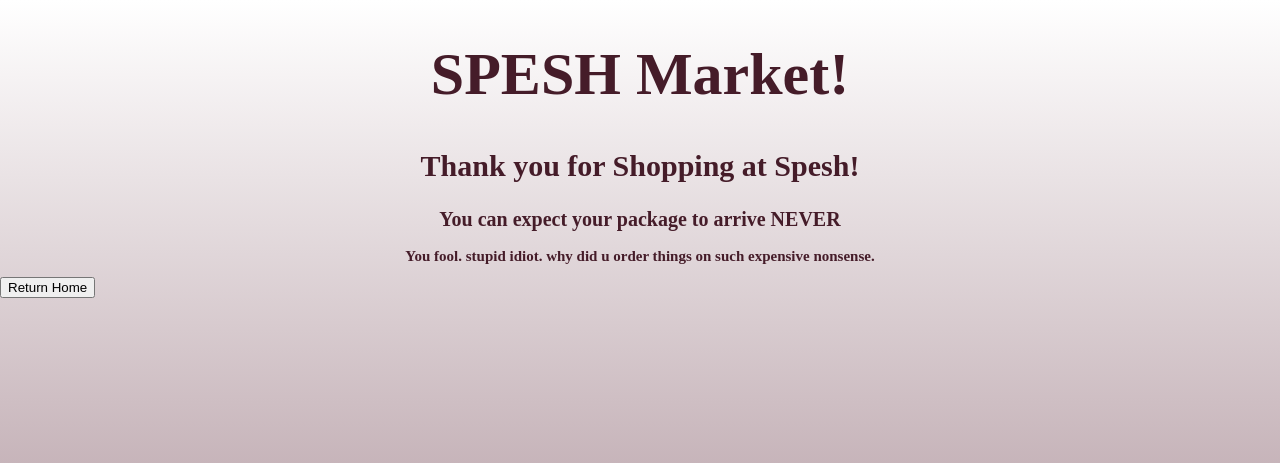
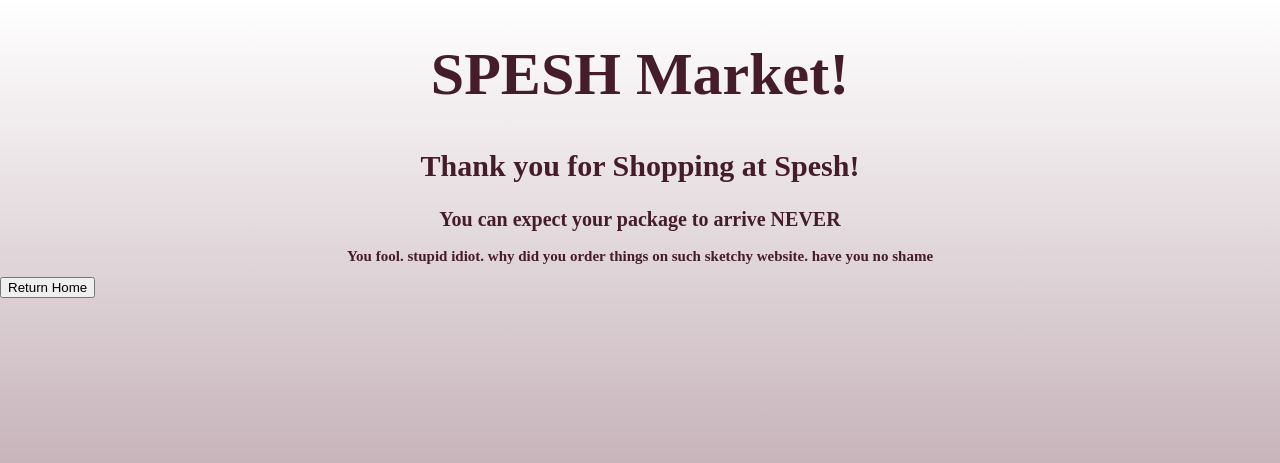
Before and after one commit to saymahub/SPESH-Database-and-Website, a PHP site: page /ConfirmationPage.php in a window 1280 px wide. Shown: the top 463 px of the page. Run offline with PHP 8.4, Linux system fonts and the light colour scheme.

Commit message:
Update ConfirmationPage.php

```diff
--- a/SPESH/Website/ConfirmationPage.php
+++ b/SPESH/Website/ConfirmationPage.php
@@ -22,7 +22,7 @@
 	<h2 style="color: #451C29; font-size:30px; text-align:center;" >Thank you for Shopping at Spesh!</h2>
 
 	<h2 style="color: #451C29; font-size:20px; text-align:center;" >You can expect your package to arrive NEVER</h2>
-    <h2 style="color: #451C29; font-size:15px; text-align:center;" >You fool. stupid idiot. why did u order things on such expensive nonsense.</h2>
+    <h2 style="color: #451C29; font-size:15px; text-align:center;" >You fool. stupid idiot. why did you order things on such sketchy website. have you no shame</h2>
 
     <a href="HomePage.php"><input type="button" value="Return Home" style="float: left;"></a>
 
```
